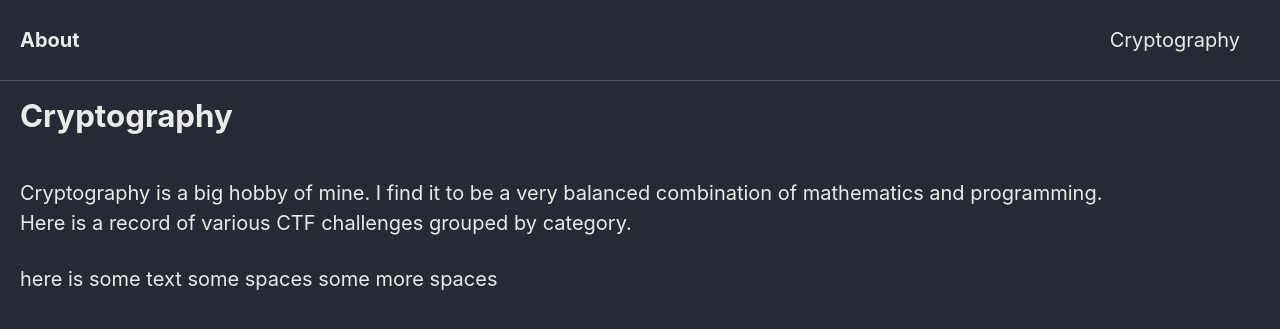
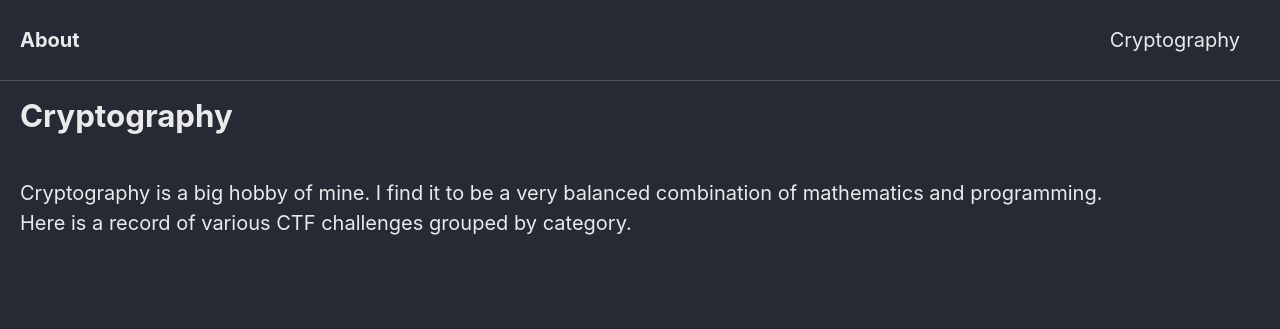
Before and after one commit to Connor-McCartney/Connor-McCartney.github.io, a Jekyll site: the page built from _pages/cryptography.md, in a window 1280 px wide. Shown: the top 329 px of the page. Built offline with Jekyll 4.4.1, drawn with Linux system fonts in a browser that asks for light colours; cached includes are drawn as plain includes.

Commit message:
Update cryptography.md

```diff
--- a/_pages/cryptography.md
+++ b/_pages/cryptography.md
@@ -6,6 +6,3 @@ title: Cryptography
 <br>
 Cryptography is a big hobby of mine. I find it to be a very balanced combination of mathematics and programming. <br>
 Here is a record of various CTF challenges grouped by category.
-
-
-here is some text          some spaces               some more spaces
```
